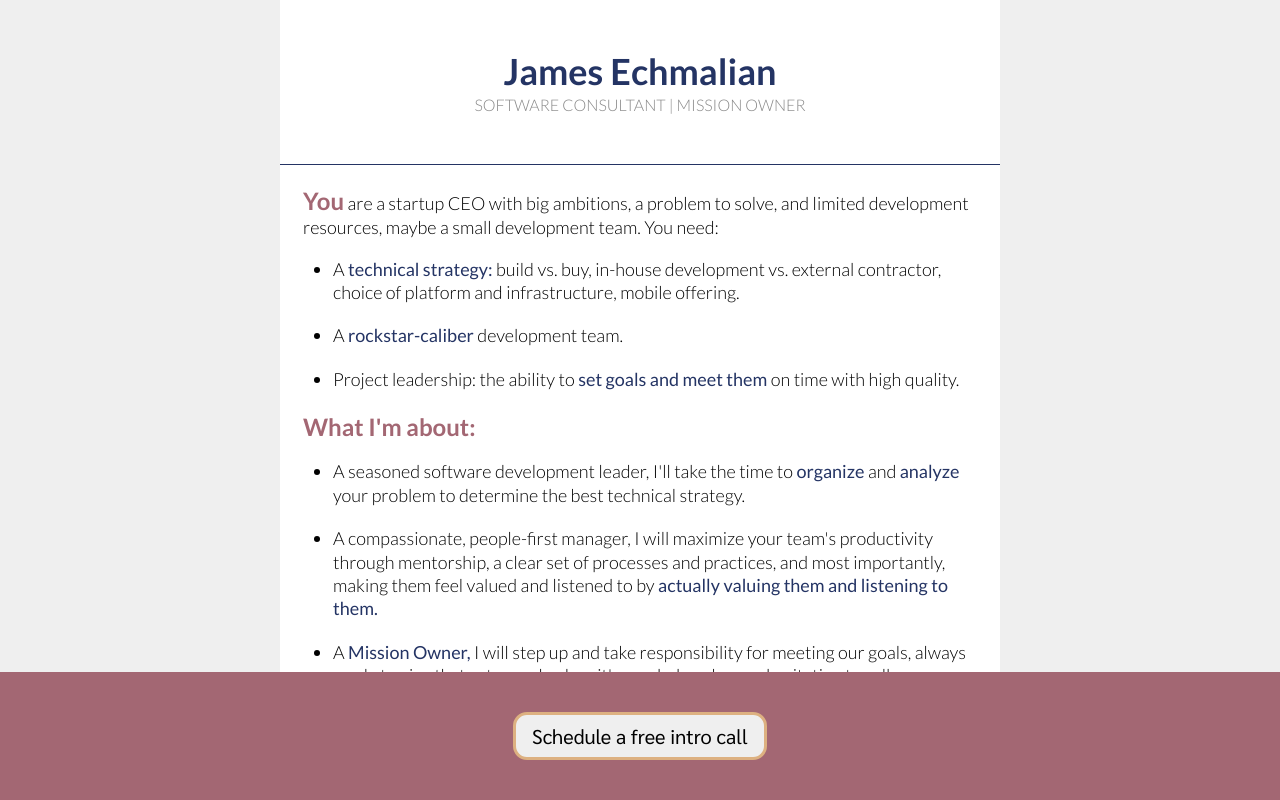
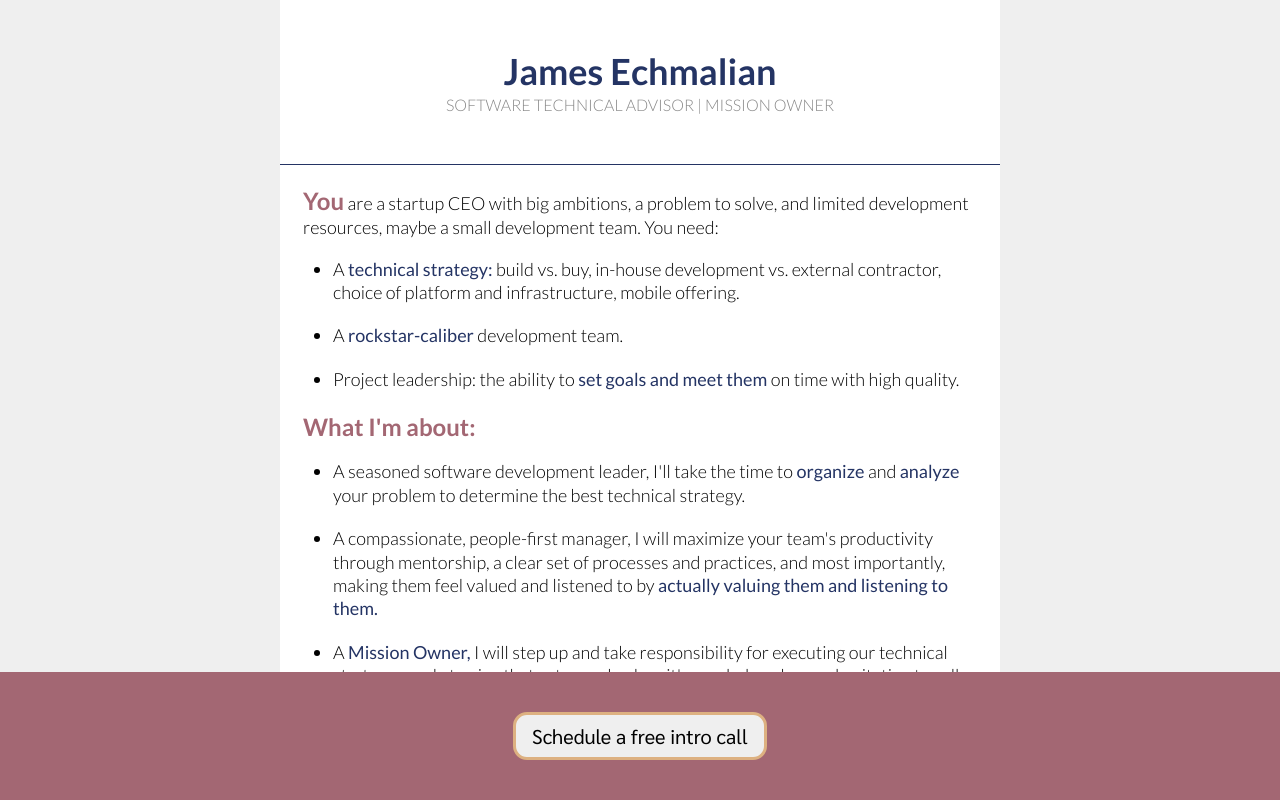
Before and after one commit to EchNet/echnet, a website: page static/index.html in a window 1280 px wide. Shown: the top 800 px of the page. Drawn offline with Linux system fonts and the light colour scheme.

Commit message:
Text tweaks

```diff
--- a/static/index.html
+++ b/static/index.html
@@ -22,7 +22,7 @@
   <body>
     <header id="header">
       <div class="headline">James Echmalian</div>
-      <div class="subline">Software Consultant | Mission Owner</div>
+      <div class="subline">Software Technical Advisor | Mission Owner</div>
     </header>
     <section>
       <div>
@@ -50,8 +50,8 @@
           productivity through mentorship, a clear set of processes and practices, and
           most importantly, making them feel valued and listened to by <b>actually
           valuing them and listening to them.</b></li>
-        <li>A <b>Mission Owner,</b> I will step up and take responsibility for meeting
-          our goals, always ready to give that extra push when it's needed, and never
+        <li>A <b>Mission Owner,</b> I will step up and take responsibility for executing
+          our technical strategy, ready to give that extra push when it's needed, and never
           hesitating to roll up my sleeves and write code alongside the team.</li>
         </ul>
       </div>
```
